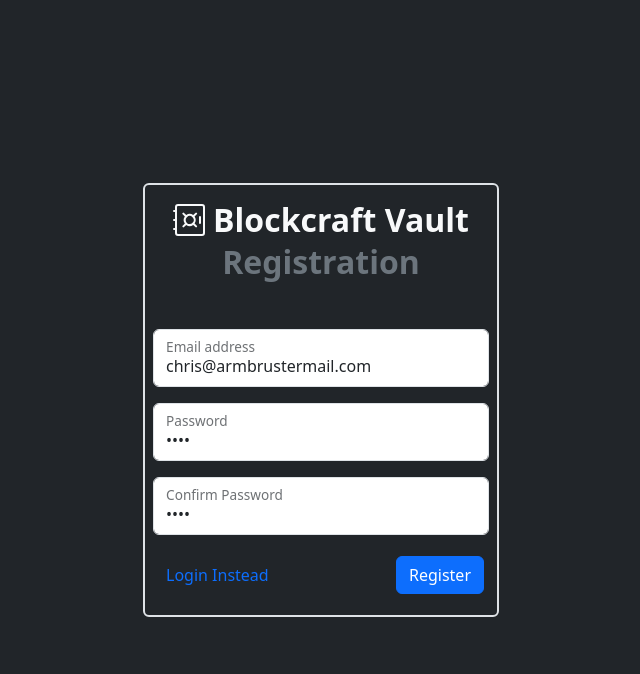
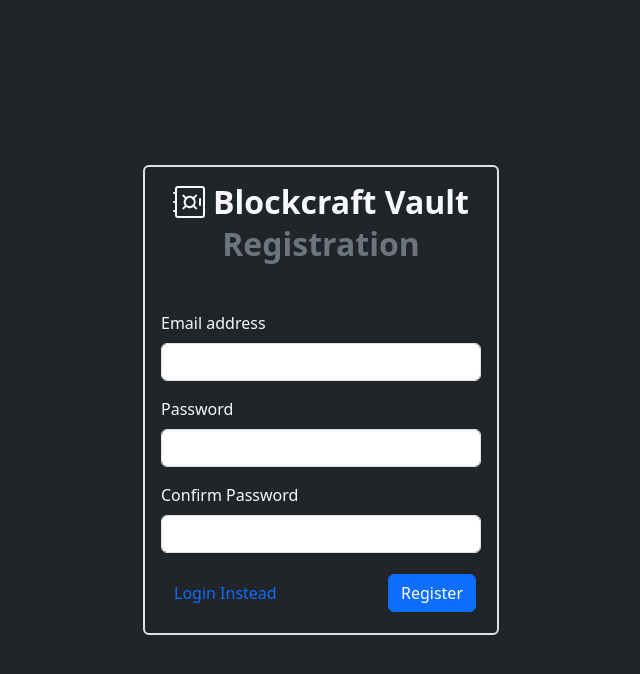
Before and after one commit to chrisallenarmbruster/blockcraft-vault, a React (Vite) app in the folder client/: page / in a window 1280 px wide. Both pictures are taken after a click on the button "Register Instead". Shown: the top 674 px of the page, without its empty margins (319-959 px from the left). Built offline with nearby package versions, Linux system fonts and the light colour scheme.

Commit message:
Add feedback modals for transaction failure and success; refactor env variables

```diff
--- a/client/src/Components/Assets.jsx
+++ b/client/src/Components/Assets.jsx
@@ -92,7 +92,7 @@ function Assets() {
                   <a
                     className="text-orange"
                     href={`${
-                      import.meta.env.VITE_BLOCKCRAFT_NODE_WEB_URL
+                      import.meta.env.VITE_BLOCKCRAFT_NODE_URL
                     }/entries?publicKey=${keypair.publicKey}`}
                     target="_blank"
                     rel="noopener noreferrer"
--- a/client/src/Components/EntryAdd.jsx
+++ b/client/src/Components/EntryAdd.jsx
@@ -1,5 +1,5 @@
 import { useState, useEffect } from "react";
-import { useForm } from "react-hook-form";
+import { set, useForm } from "react-hook-form";
 import { yupResolver } from "@hookform/resolvers/yup";
 import * as yup from "yup";
 import { useDispatch, useSelector } from "react-redux";
@@ -44,8 +44,12 @@ function EntryAdd({ show, handleClose }) {
   const dispatch = useDispatch();
 
   const [selectedPrivateKey, setSelectedPrivateKey] = useState("");
+  const [selectedFromOption, setSelectedFromOption] = useState(null);
   const [selectedToOption, setSelectedToOption] = useState(null);
   const [toInputValue, setToInputValue] = useState("");
+  const [showResultModal, setShowResultModal] = useState(false);
+  const [resultModalHeader, setResultModalHeader] = useState("");
+  const [resultModalMessage, setResultModalMessage] = useState("");
 
   const addresses = useSelector(
     (state) => state.data.unencryptedData?.addresses || []
@@ -59,6 +63,7 @@ function EntryAdd({ show, handleClose }) {
       setSelectedPrivateKey("");
       reset();
       setSelectedToOption(null);
+      setSelectedFromOption(null);
     }
   }, [show, reset]);
 
@@ -75,18 +80,26 @@ function EntryAdd({ show, handleClose }) {
     clearErrors("from");
     try {
       await dispatch(addEntry(data)).unwrap();
-      console.log("Entry Simulated", data);
+      setResultModalHeader("Entry Succeeded!");
+      setResultModalMessage(
+        `<p>From: <br/>${data.from}</p><p>To:<br/> ${data.to}</p><p>Amount: ${data.amount}</p>`
+      );
+      setShowResultModal(true);
+      handleClose();
     } catch (error) {
+      setResultModalHeader("Entry Failed!");
       if (error instanceof Error) {
-        console.error("Failed to add entry", error.message);
+        setResultModalMessage(`<p>${error.message}</p>`);
+        setShowResultModal(true);
       } else {
-        console.error("An unknown error occurred while adding the entry");
+        setResultModalMessage(`<p>${error}</p>`);
+        setShowResultModal(true);
       }
     }
-    handleClose();
   };
 
   const handleFromSelectChange = (selectedFromOption) => {
+    setSelectedFromOption(selectedFromOption);
     setValue("from", selectedFromOption.value);
     clearErrors("from");
     const selectedKeypair = keypairs.find(
@@ -122,7 +135,7 @@ function EntryAdd({ show, handleClose }) {
     <>
       <Modal
         centered
-        show={show}
+        show={show && !showResultModal}
         onHide={handleClose}
         contentClassName="dark-modal"
       >
@@ -143,6 +156,7 @@ function EntryAdd({ show, handleClose }) {
                 }))}
                 isInvalid={!!errors.from}
                 onChange={handleFromSelectChange}
+                value={selectedFromOption}
                 styles={{
                   control: (provided) => ({
                     ...provided,
@@ -262,6 +276,34 @@ function EntryAdd({ show, handleClose }) {
           </Button>
         </Modal.Footer>
       </Modal>
+      {showResultModal && (
+        <Modal
+          show={showResultModal}
+          onHide={() => setShowResultModal(false)}
+          centered
+          contentClassName="dark-modal"
+        >
+          <Modal.Header>
+            <Modal.Title>{resultModalHeader}</Modal.Title>
+          </Modal.Header>
+          <Modal.Body
+            dangerouslySetInnerHTML={{ __html: resultModalMessage }}
+            className={`text-break ${
+              resultModalHeader === "Entry Succeeded!" ? "" : "text-center my-3"
+            }`}
+          />
+          <Modal.Footer>
+            <Button
+              variant={
+                resultModalHeader === "Entry Succeeded!" ? "primary" : "danger"
+              }
+              onClick={() => setShowResultModal(false)}
+            >
+              OK
+            </Button>
+          </Modal.Footer>
+        </Modal>
+      )}
     </>
   );
 }
--- a/client/src/Components/Login.jsx
+++ b/client/src/Components/Login.jsx
@@ -3,22 +3,15 @@ import { useDispatch, useSelector } from "react-redux";
 import { useLocation, useNavigate } from "react-router-dom";
 import { processCredentials } from "../store/cryptoMemStore";
 import { login, logout, register } from "../store/authSlice";
-import {
-  Form,
-  Button,
-  Container,
-  Row,
-  Col,
-  FloatingLabel,
-} from "react-bootstrap";
+import { Form, Button, Container, Row, Col } from "react-bootstrap";
 import { BsSafe } from "react-icons/bs";
 
 function Login() {
   const isAuthenticated = useSelector((state) => state.auth.isAuthenticated);
 
-  const [email, setEmail] = useState("chris@armbrustermail.com");
-  const [password, setPassword] = useState("1234");
-  const [confirmPassword, setConfirmPassword] = useState("1234");
+  const [email, setEmail] = useState("");
+  const [password, setPassword] = useState("");
+  const [confirmPassword, setConfirmPassword] = useState("");
   const [mode, setMode] = useState("login");
   const [isMobile, setIsMobile] = useState(
     window.innerWidth > 576 ? false : true
@@ -105,52 +98,43 @@ function Login() {
             >
               {mode === "login" ? "Login" : "Registration"}
             </h2>
-            <Form onSubmit={handleSubmit}>
-              <FloatingLabel
-                controlId="floatingEmail"
-                label="Email address"
-                className="mb-3"
-              >
+            <Form onSubmit={handleSubmit} className="px-2">
+              <Form.Group className="mb-3" controlId="email">
+                <Form.Label>Email address</Form.Label>
                 <Form.Control
                   type="email"
                   value={email}
-                  placeholder="Enter email"
+                  placeholder={mode === "login" ? 'try "demo@email.com"' : ""}
                   onChange={(e) => setEmail(e.target.value)}
                   required
                   tabIndex={1}
                 />
-              </FloatingLabel>
+              </Form.Group>
 
-              <FloatingLabel
-                controlId="floatingPassword"
-                label="Password"
-                className="mb-3"
-              >
+              <Form.Group className="mb-3" controlId="password">
+                <Form.Label>Password</Form.Label>
                 <Form.Control
                   type="password"
                   value={password}
-                  placeholder="Password"
+                  placeholder={mode === "login" ? 'try "demo"' : ""}
                   onChange={(e) => setPassword(e.target.value)}
                   required
                   tabIndex={2}
                 />
-              </FloatingLabel>
+              </Form.Group>
 
               {mode === "register" && (
-                <FloatingLabel
-                  controlId="floatingConfirmPassword"
-                  label="Confirm Password"
-                  className="mb-3"
-                >
+                <Form.Group className="mb-3" controlId="confirmPassword">
+                  <Form.Label>Confirm Password</Form.Label>
                   <Form.Control
                     type="password"
                     value={confirmPassword}
-                    placeholder="Confirm Password"
+                    placeholder=""
                     onChange={(e) => setConfirmPassword(e.target.value)}
                     required
                     tabIndex={3}
                   />
-                </FloatingLabel>
+                </Form.Group>
               )}
               <div className="d-flex justify-content-between w-100">
                 <Button
--- a/client/src/Components/NavBar.jsx
+++ b/client/src/Components/NavBar.jsx
@@ -90,7 +90,7 @@ function NavBar() {
               {isMobile ? (
                 <div className="d-flex flex-column align-items-center text-light">
                   <BsPiggyBank size={30} />
-                  <div className="fs-7 mt-1">{viewportHeight}</div>
+                  <div className="fs-7 mt-1">Assets</div>
                 </div>
               ) : (
                 "Assets"
--- a/client/src/custom.css
+++ b/client/src/custom.css
@@ -111,6 +111,15 @@ body {
   min-width: 375px;
 }
 
+.always-float .form-label {
+  opacity: 1;
+  top: -1rem;
+  left: 0.75rem;
+  position: absolute;
+  transition: all 0.2s ease-in-out;
+  pointer-events: none;
+}
+
 @media (min-width: 575.98px) {
   .mt-4rem {
     margin-top: 4rem !important;
--- a/client/src/store/entriesSlice.js
+++ b/client/src/store/entriesSlice.js
@@ -44,7 +44,7 @@ export const addEntry = createAsyncThunk(
     try {
       const balance = await computeAccountBalance(from);
       if (balance < amount) {
-        return thunkAPI.rejectWithValue("Insufficient balance");
+        return thunkAPI.rejectWithValue("Insufficient Balance");
       }
 
       const unsignedEntry = {
--- a/client/vite.config.js
+++ b/client/vite.config.js
@@ -13,8 +13,6 @@ const __filename = fileURLToPath(import.meta.url);
 const __dirname = dirname(__filename);
 
 dotenv.config({ path: join(__dirname, "../server/.env") });
-
-const blockcraftNodeUrl = process.env.VITE_BLOCKCRAFT_NODE_URL;
 
 export default defineConfig({
   plugins: [
@@ -119,12 +117,6 @@ export default defineConfig({
         changeOrigin: true,
         secure: false,
       },
-      "/external-api": {
-        target: "http://localhost:8100",
-        changeOrigin: true,
-        secure: false,
-        rewrite: (path) => path.replace(/^\/external-api/, ""),
-      },
     },
   },
   build: {
```
Also changed, not shown: 1 other file (tests, documents, lock files or other folders).
